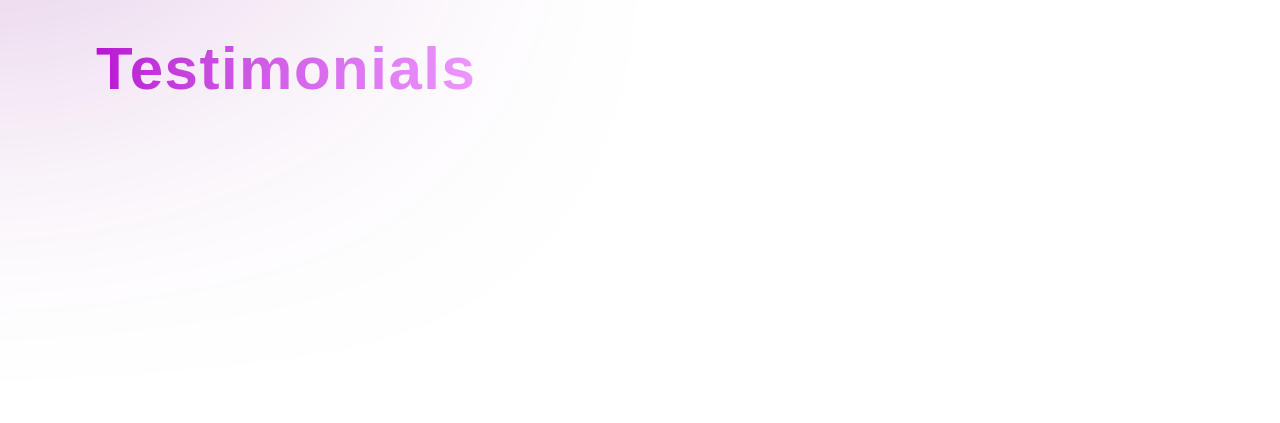
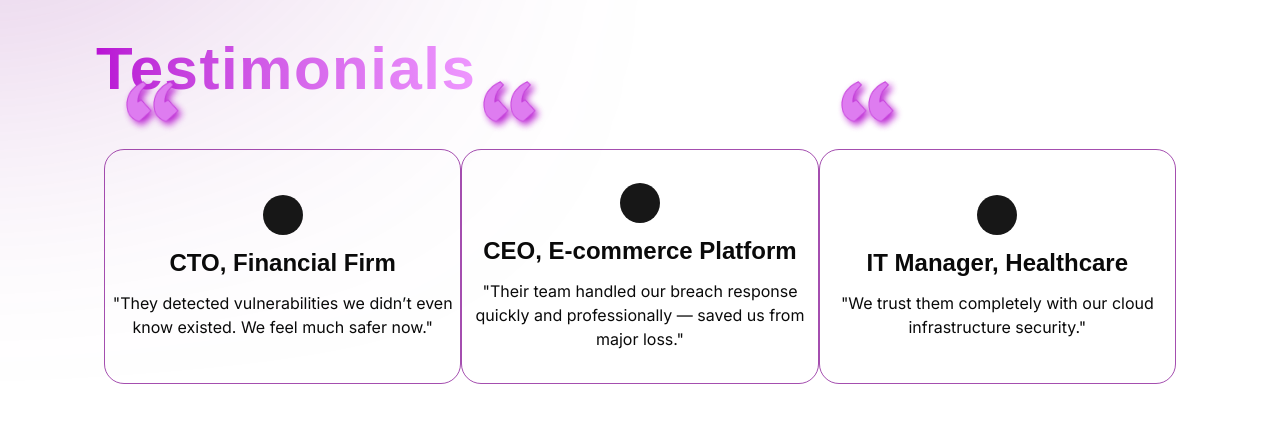
Before and after one commit to Maryammuhammadafzal/Cyber-Security-Landing-Page, a Next.js app: page /testimonial in a window 1280 px wide. Shown: the part 279-702 px from the top of the page. Built offline with nearby package versions, Linux system fonts and the light colour scheme; a web font is replaced by a local one.

Commit message:
creating cards

```diff
--- a/src/app/testimonial/page.tsx
+++ b/src/app/testimonial/page.tsx
@@ -1,3 +1,4 @@
+import Image from 'next/image'
 import React from 'react'
 
 const TestimonialPage = () => {
@@ -22,9 +23,16 @@ const TestimonialPage = () => {
                     Testimonials
                 </h2>
             </div>
-            <div className="w-full p-2 h-auto flex justify-center items-center">
-                {testimonial_data.map((testimonial , index)=> (
-                    <div></div>
+            <div className="w-full p-2 h-auto grid grid-cols-3 justify-center items-center">
+                {testimonial_data.map((testimonial, index) => (
+                    <div key={index} className='flex justify-center relative rounded-[20px] border border-accent/70 text-center w-full h-auto min-h-[235px] items-center flex-col gap-3'>
+                        <div className='w-[70px] h-[70px] absolute -top-20 left-4 flex justify-center items-center'>
+                            <Image src='/images/quote.png' alt='quote-icon' width={70} height={70} />
+                        </div>
+                        <div className='h-10 w-10 rounded-full bg-accent-foreground'></div>
+                        <h4 className='font-mono lg:text-2xl text-xl font-bold'>{testimonial.title}</h4>
+                        <p className='font-sans lg:text-base text-sm'>{testimonial.description}</p>
+                    </div>
                 ))
 
                 }
```
Also changed, not shown: public/images/quote.png (added).
